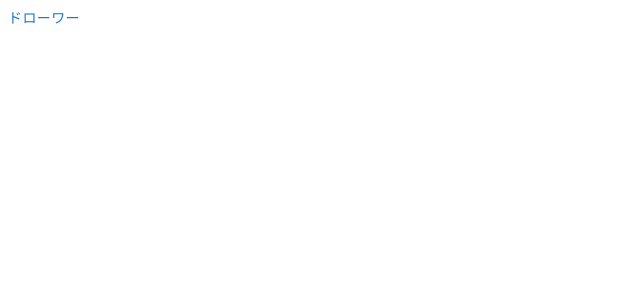
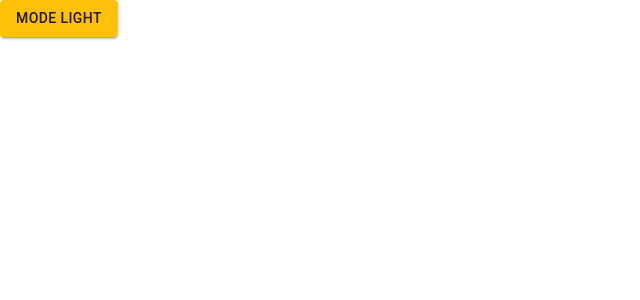
Before and after one commit to Tod9197/React-practice, a React (Create React App) app: page / in a window 1280 px wide. Shown: the top 300 px of the page, without its empty margins (0-640 px from the left). Built offline with nearby package versions, Linux system fonts and the light colour scheme.

Commit message:
Gridの実装

```diff
--- /dev/null
+++ b/src/MaterialGrid.js
@@ -0,0 +1,28 @@
+import { Grid, Button } from "@mui/material";
+
+export default function MaterialGrid() {
+  return (
+    <Grid container spacing={2}>
+      <Grid xs={2}>
+        <Button variant="contained" fullWidth>
+          1
+        </Button>
+      </Grid>
+      <Grid xs={4}>
+        <Button variant="contained" fullWidth>
+          2
+        </Button>
+      </Grid>
+      <Grid xs={3}>
+        <Button variant="contained" fullWidth>
+          3
+        </Button>
+      </Grid>
+      <Grid xs={12}>
+        <Button variant="contained" fullWidth>
+          4
+        </Button>
+      </Grid>
+    </Grid>
+  );
+}
--- /dev/null
+++ b/src/MaterialMode.js
@@ -0,0 +1,39 @@
+import { useState } from "react";
+import { createTheme, ThemeProvider } from "@mui/material";
+import { amber, grey } from "@mui/material/colors";
+import { CssBaseline, Button } from "@mui/material";
+
+export default function MaterialMode() {
+  const [mode, setMode] = useState("light");
+  const toggleMode = () =>
+    setMode((prev) => (prev === "light" ? "dark" : "light"));
+
+  const theme = createTheme({
+    palette: {
+      mode,
+      ...(mode === "light"
+        ? {
+            primary: amber,
+          }
+        : {
+            primary: {
+              main: grey[500],
+              contrastText: "#fff",
+            },
+            background: {
+              default: grey[500],
+              paper: grey[900],
+            },
+          }),
+    },
+  });
+
+  return (
+    <ThemeProvider theme={theme}>
+      <CssBaseline />
+      <Button variant="contained" onClick={toggleMode}>
+        Mode {mode}
+      </Button>
+    </ThemeProvider>
+  );
+}
--- a/src/index.js
+++ b/src/index.js
@@ -59,6 +59,10 @@ import ErrorRetryRoot from "./ErrorRetryRoot";
 import ErrorEventRoot from "./ErrorEventRoot";
 import MaterialBasic from "./MaterialBasic";
 import MaterialDrawer from "./MaterialDrawer";
+import MaterialGrid from "./MaterialGrid";
+import { CssBaseline, ThemeProvider } from "@mui/material";
+import theme from "./theme";
+import MaterialMode from "./MaterialMode";
 
 const root = ReactDOM.createRoot(document.getElementById("root"));
 // root.render(
@@ -66,7 +70,7 @@ const root = ReactDOM.createRoot(document.getElementById("root"));
 //     <MyHello />
 //   </React.StrictMode>
 // );
-root.render(<MaterialDrawer />);
+root.render(<MaterialMode />);
 // If you want to start measuring performance in your app, pass a function
 // to log results (for example: reportWebVitals(console.log))
 // or send to an analytics endpoint. Learn more: https://bit.ly/CRA-vitals
--- /dev/null
+++ b/src/theme.js
@@ -0,0 +1,24 @@
+import { createTheme } from "@mui/material";
+import { green, orange } from "@mui/material/colors";
+
+const theme = createTheme({
+  palette: {
+    primary: {
+      main: orange[500],
+    },
+    secondary: {
+      main: green[500],
+    },
+  },
+  spacing: 10,
+
+  components: {
+    MuiButton: {
+      defaultProps: {
+        variant: "contained",
+      },
+    },
+  },
+});
+
+export default theme;
```
